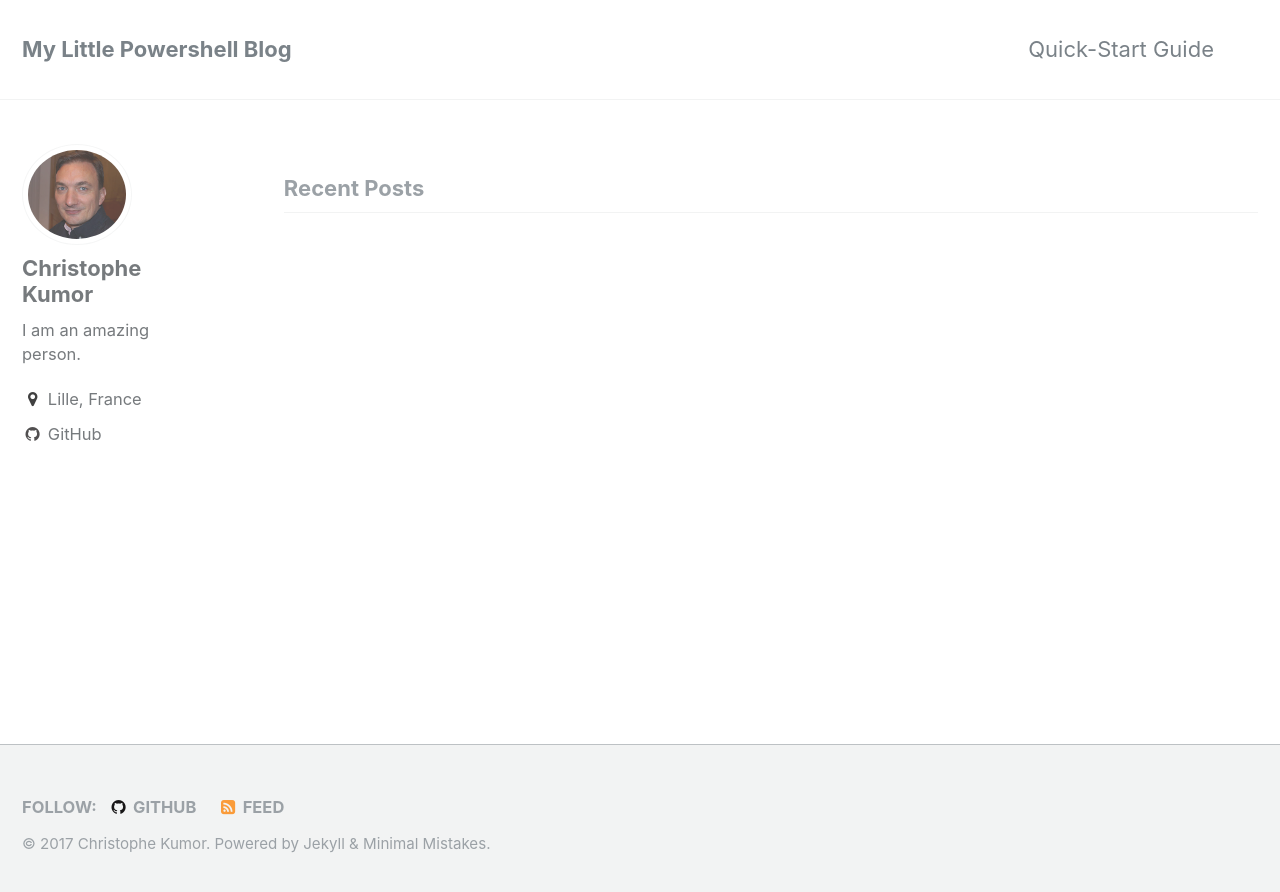
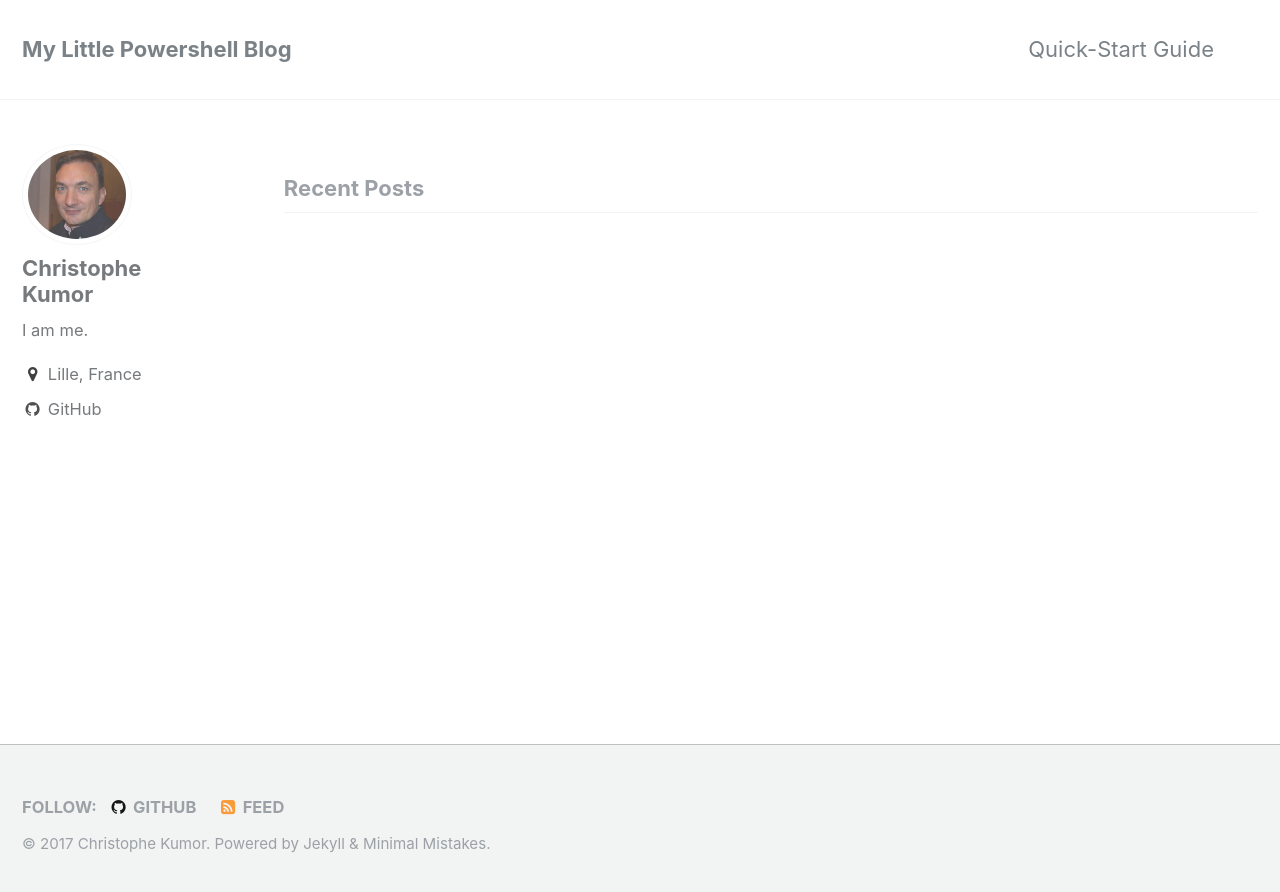
Before and after one commit to christophekumor/christophekumor.github.io, a Jekyll site: the page built from index.html, in a window 1280 px wide. Shown: the top 892 px of the page. Built offline with Jekyll 4.4.1, drawn with Linux system fonts in a browser that asks for light colours; the list of posts is cut into pages by our own code.

Commit message:
change bio

```diff
--- a/_config.yml
+++ b/_config.yml
@@ -79,7 +79,7 @@ analytics:
 author:
   name             : "Christophe Kumor"
   avatar           : "/assets/images/moi.jpg" # path of avatar image, e.g. "/assets/images/bio-photo.jpg"
-  bio              : "I am an amazing person."
+  bio              : "I am me."
   location         : "Lille, France"
   email            :
   uri              :
```
